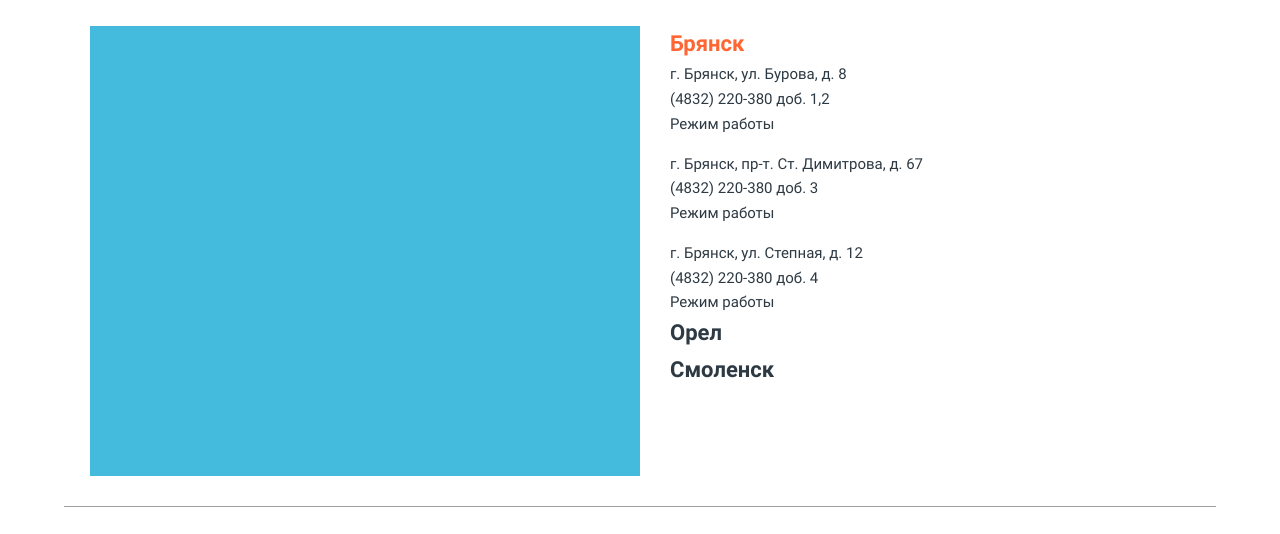
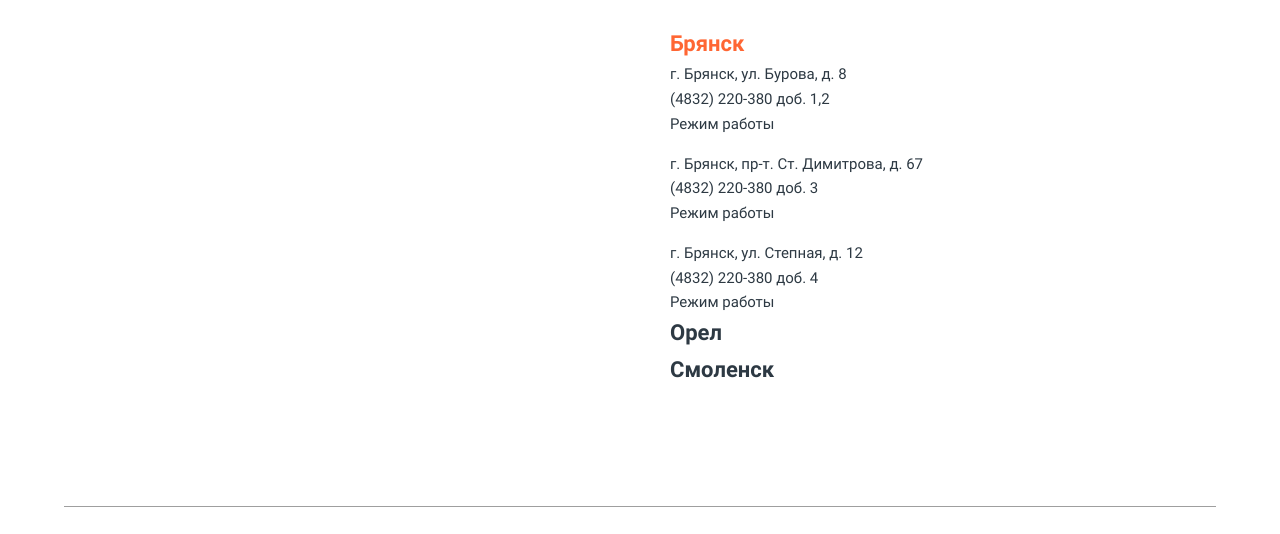
Before and after one commit to corvus-007/aventa-corp, a website: page app/contacts.html in a window 1280 px wide. Shown: the part 402-936 px from the top of the page. Drawn offline with nearby package versions, Linux system fonts and the light colour scheme; files that its build step writes are made by us from their sources.

Commit message:
Доработка контактов и меню на главной странице

```diff
--- a/app/js/script.js
+++ b/app/js/script.js
@@ -34,8 +34,13 @@ document.addEventListener('DOMContentLoaded', function() {
   var mainNavItem = null;
 
 
+
   Array.prototype.forEach.call(mainNavLinks, function(item) {
     mainNavItem = item.parentElement;
+
+    if (pageURL === '/') {
+      return;
+    }
 
     if (~item.href.indexOf(pageURL)) {
       mainNavItem.classList.add('main-nav__item--active');
@@ -234,7 +239,6 @@ if (contactsSectionsList) {
   });
 
   $(contactsSectionsList).bind('opened', function(e, section) {
-    console.log(section.$summary.data('city'));
     if (section.$summary) {
       contactsMap.setCenter(section.$summary.data('center-map'));
     }
--- a/app/scss/blocks/_contacts.scss
+++ b/app/scss/blocks/_contacts.scss
@@ -14,8 +14,7 @@
 }
 
 .contacts__map {
-  height: 450px;
-  background-color: #4bd;
+  min-height: 450px;
 }
 
 .contacts__sections-list {
```
